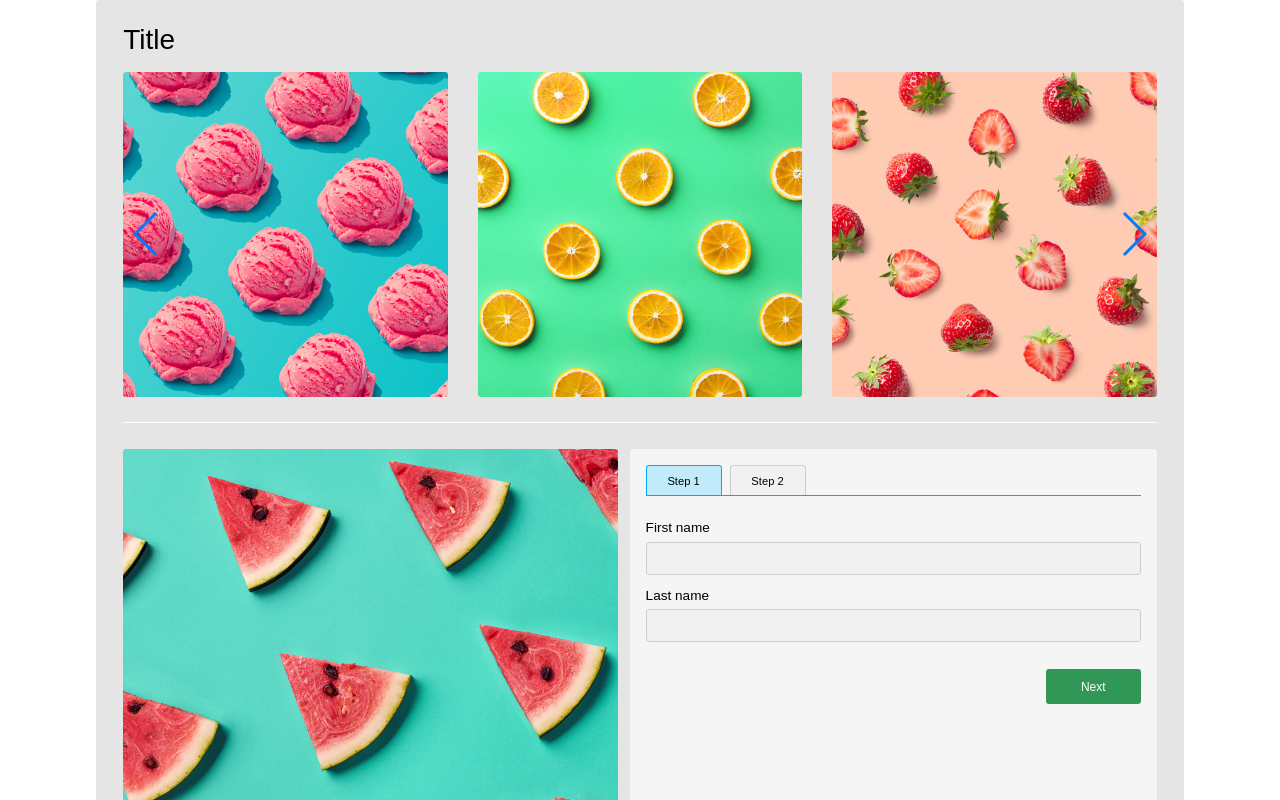
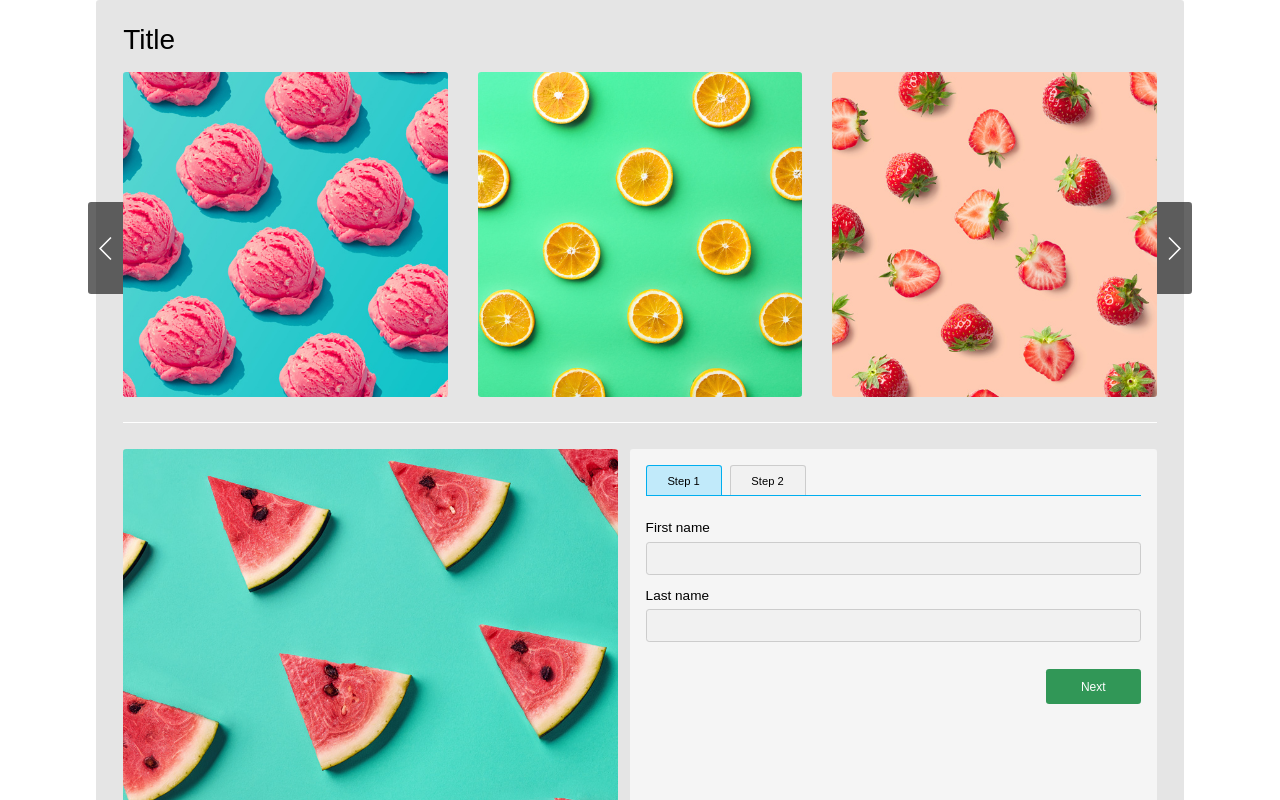
Before and after one commit to Farouk314/AvamaeAssessment, a React (Create React App) app: page / in a window 1280 px wide. Shown: the top 800 px of the page. Built offline with nearby package versions, Linux system fonts and the light colour scheme.

Commit message:
Move and style swiper navigation buttons

```diff
--- a/src/components/HeaderSection/Carousel/Carousel.tsx
+++ b/src/components/HeaderSection/Carousel/Carousel.tsx
@@ -35,10 +35,10 @@ class Carousel extends React.Component {
             <img className="swiper-slide" src={strawberries} alt="strawberries" />
             <img className="swiper-slide" src={kiwi} alt="kiwi" />
           </div>
-          {/* Swiper nav buttons */}
-          <div className="swiper-button-next" />
-          <div className="swiper-button-prev" />
         </div>
+        {/* Swiper nav buttons */}
+        <div className="swiper-button-next swiper-button-white swiper-custom swiper-custom-next" />
+        <div className="swiper-button-prev swiper-button-white swiper-custom swiper-custom-prev" />
       </div>
     );
   }
--- a/src/components/HeaderSection/Carousel/carousel.css
+++ b/src/components/HeaderSection/Carousel/carousel.css
@@ -8,35 +8,26 @@
 }
 
 .swiper-box {
-  /* width: 80rem; */
+  position: relative;
 }
 
 .swiper-custom {
-  background-color: rgba(0, 0, 0, 0.7);
-  background-repeat: no-repeat;
-  background-position: center;
-  background-size: 40%;
-  position: absolute;
-  top: 50%;
-  z-index: 1;
-  width: 35px;
-  height: 65px;
-  color: white;
-  border: none;
+  background-color: rgba(0, 0, 0, 0.6);
+  background-size: 40% !important;
+  margin-top: -2rem !important;
+  padding: 1.5rem 0.25rem;
 }
 
 .swiper-custom-next {
-  background-image: url('../../../assets/right.png');
-  border-top-right-radius: 0.2em;
-  border-bottom-right-radius: 0.2em;
-  margin-top: -22px;
-  right: 0;
+  margin-right: -2.8rem;
+  border-top-right-radius: 0.2rem;
+  border-bottom-right-radius: 0.2rem;
 }
 
 .swiper-custom-prev {
-  background-image: url('../../../assets/left.png');
-  border-top-left-radius: 0.2em;
-  border-bottom-left-radius: 0.2em;
-  margin-top: -22px;
-  left: 0;
+  margin-left: -2.8rem;
+  border-top-left-radius: 0.2rem;
+  border-bottom-left-radius: 0.2rem;
 }
+
+button:focus {outline:0 !important;}
```
